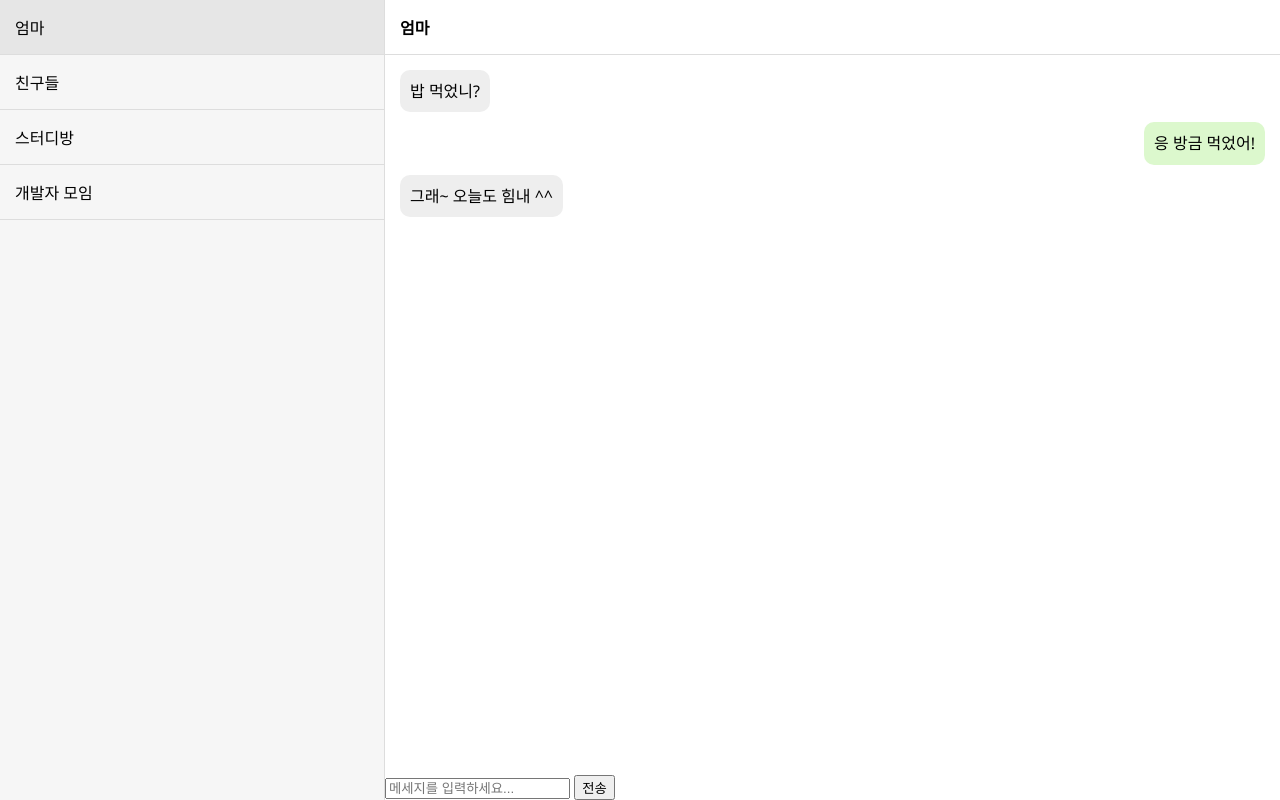
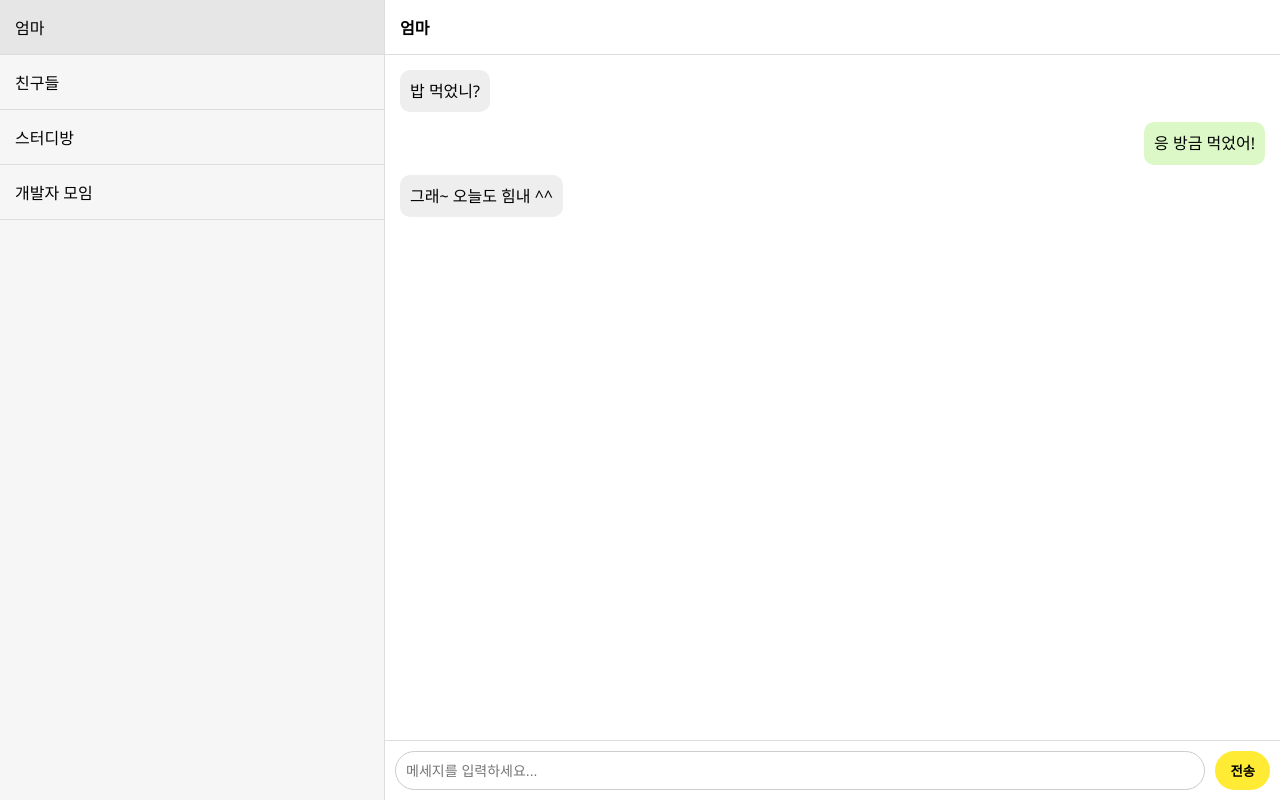
Before and after one commit to KimJack0429/Web_Programming, a plain HTML site: page sample/sample.html in a window 1280 px wide. Drawn offline with Linux system fonts and the light colour scheme.

Commit message:
modified:   sample/sample.css

```diff
--- a/sample/sample.css
+++ b/sample/sample.css
@@ -1,6 +1,6 @@
 body {
   margin: 0;
-  font-family: "Segoe UI" , sans-serif;
+  font-family: 'Segoe UI', sans-serif;
 }
 .container {
   display: flex;
@@ -31,13 +31,8 @@ body {
   border-bottom: 1px solid #ddd;
   font-weight: bold;
 }
-.chat-header {
-  padding: 15px;
-  border-bottom: 1px solid #ddd;
-  font-weight: bold;
-}
 .chat-messages {
-  flex-grow:1;
+  flex-grow: 1;
   padding: 15px;
   overflow-y: auto;
   display: flex;
@@ -51,10 +46,34 @@ body {
   line-height: 1.4;
 }
 .message.sent {
-  background-color: #dcf8cd;
+  background-color: #dcf8c6;
   align-self: flex-end;
 }
 .message.received {
   background-color: #eee;
   align-self: flex-start;
 }
+.chat-input {
+  display: flex;
+  border-top: 1px solid #ddd;
+  padding: 10px;
+}
+
+.chat-input input {
+  flex: 1;
+  padding: 10px;
+  font-size: 14px;
+  border: 1px solid #ccc;
+  border-radius: 20px;
+  outline: none;
+}
+
+.chat-input button {
+  margin-left: 10px;
+  padding: 10px 15px;
+  background-color: #ffeb33;
+  border: none;
+  border-radius: 20px;
+  cursor: pointer;
+  font-weight: bold;
+}
```
